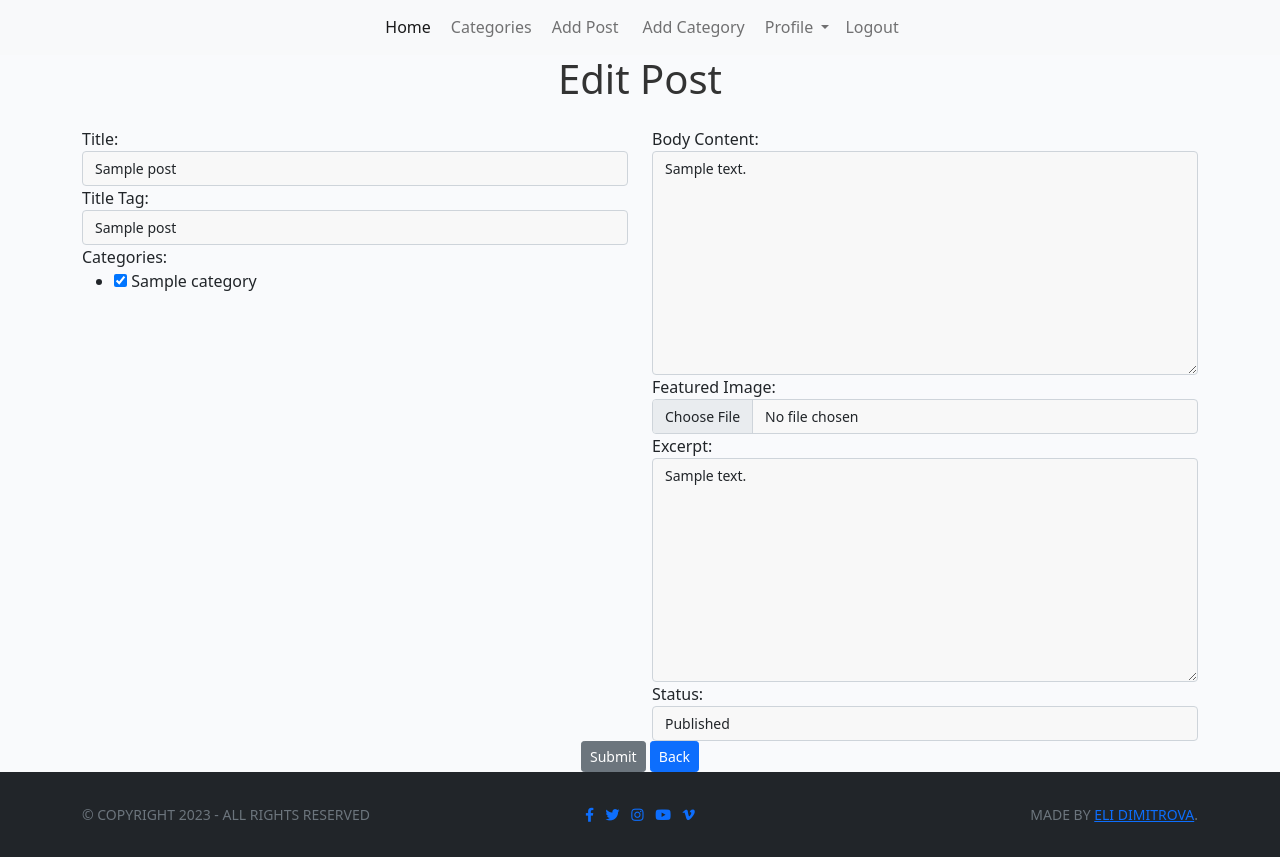
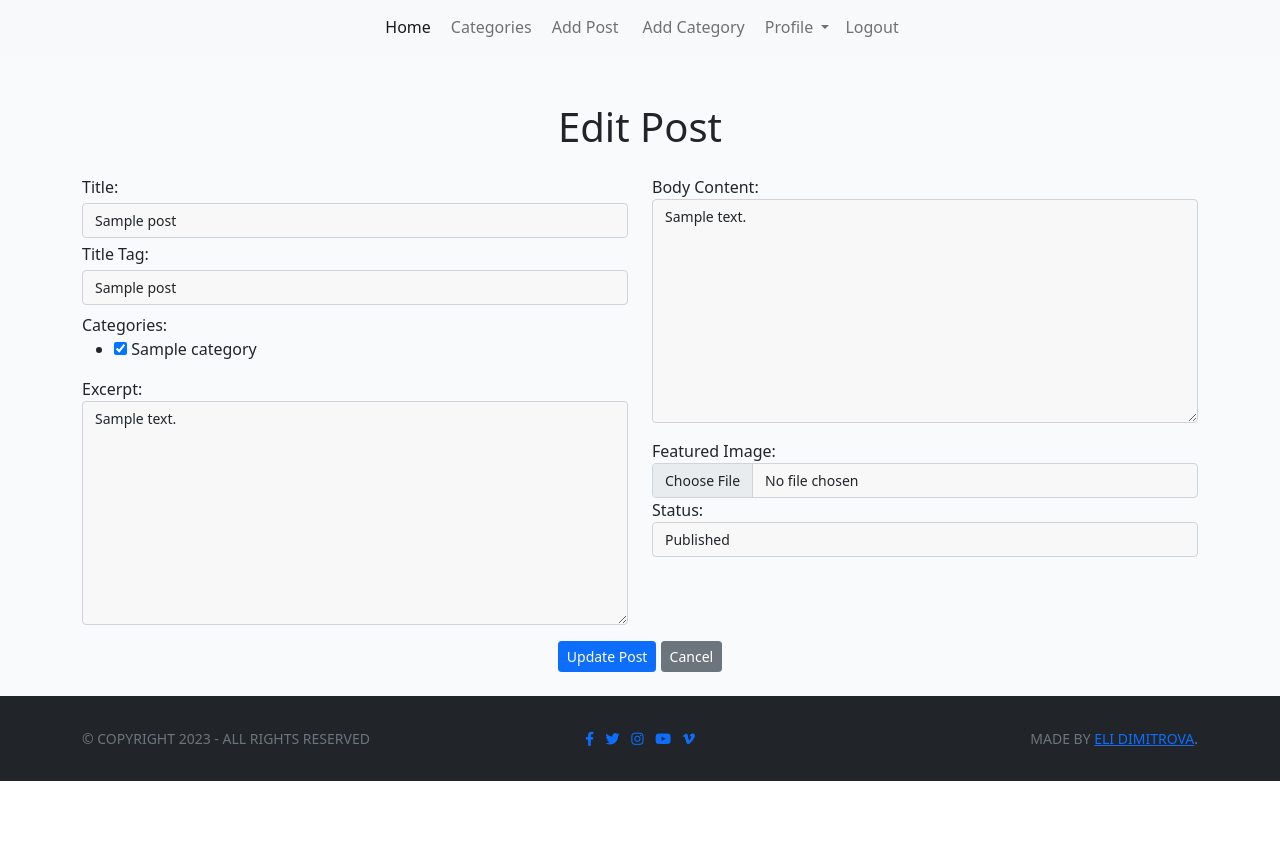
Before and after one commit to Delfinistkata/the-roaming-nomad, a Django app: a page that uses templates/edit_post.html in a window 1280 px wide. Shown: the part 218-1075 px from the top of the page. After the commit the page ends 999 px from the top, so only its background shows below. Run offline with Django 3.2, Linux system fonts and the light colour scheme; a user stored in the database is signed in; tables that the repository leaves empty hold one stand-in row (values such as "Sample post"); some libraries are stand-ins or nearby versions; grey boxes are pictures that could not be loaded.

Commit message:
Add new style to the page

```diff
--- a/templates/edit_post.html
+++ b/templates/edit_post.html
@@ -1,30 +1,34 @@
 {% extends 'base.html' %}
+{% load static %}
 {% block title %} Edit Blog Post! {% endblock %}
 {% block content %}
 
 {% if user.is_authenticated %}
     {% if user.id == post.author.id %}
-        <div class="container">
+        <div class="container  mt-5 mb-4">
+            <h1 class="mb-4 text-center">Edit Post</h1>
 
-            <h1 class="mb-4 text-center" style="color: #333;">Edit Post</h1>
-
-            <form method="POST" class="form"  enctype="multipart/form-data">
+            <form method="POST" class="form" enctype="multipart/form-data">
                 {% csrf_token %}
-                {{ form.media }}
                 <div class="row">
                     <div class="col-md-6">
                         <div class="form-group">
-                            <label for="{{ form.title.id_for_label }}">Title:</label>
+                            <label class="mb-1" for="{{ form.title.id_for_label }}">Title:</label>
                             {{ form.title }}
                         </div>
 
                         <div class="form-group">
-                            <label for="{{ form.title_tag.id_for_label }}">Title Tag:</label>
+                            <label class="mt-1 mb-1" for="{{ form.title_tag.id_for_label }}">Title Tag:</label>
                             {{ form.title_tag }}
                         </div>
-                        <div class="form-group">
+
+                        <div class="form-group mt-2">
                             <label for="{{ form.categories.id_for_label }}">Categories:</label>
                             {{ form.categories }}
+                        </div>
+                        <div class="form-group">
+                            <label for="{{ form.excerpt.id_for_label }}">Excerpt:</label>
+                            {{ form.excerpt }}
                         </div>
                     </div>
 
@@ -32,18 +36,12 @@
                         <div class="form-group">
                             <label for="{{ form.body_content.id_for_label }}">Body Content:</label>
                             {{ form.body_content }}
+                            {{ form.media }}
                         </div>
-
-                        <div class="form-group">
+                        <div class="form-group mt-3">
                             <label for="{{ form.featured_image.id_for_label }}">Featured Image:</label>
                             {{ form.featured_image }}
                         </div>
-
-                        <div class="form-group">
-                            <label for="{{ form.excerpt.id_for_label }}">Excerpt:</label>
-                            {{ form.excerpt }}
-                        </div>
-
                         <div class="form-group">
                             <label for="{{ form.status.id_for_label }}">Status:</label>
                             {{ form.status }}
@@ -51,9 +49,9 @@
                     </div>
                 </div>
 
-                <div class="text-center">
-                    <button class="btn btn-secondary btn-sm" type="submit">Submit</button>
-                    <a href="{% url 'home' %}" class="btn btn-primary btn-sm">Back</a>
+                <div class="text-center mt-3">
+                    <button type= "submit" class= "btn btn-primary btn-sm">Update Post</button>
+                    <a href="{% url 'home' %}" class="btn btn-secondary btn-sm">Cancel</a>
                 </div>
             </form>
         </div>
```
